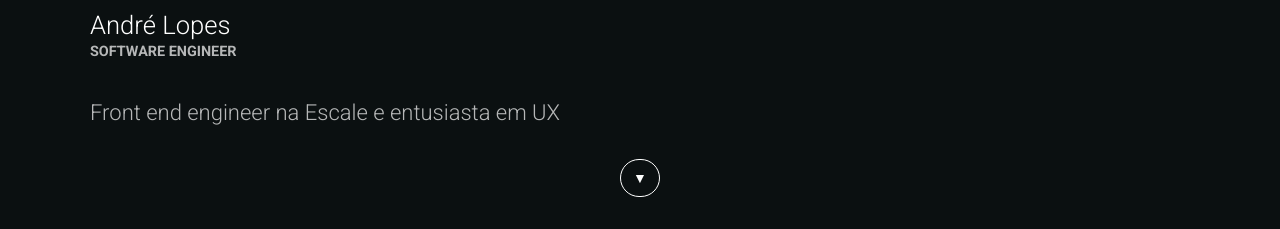
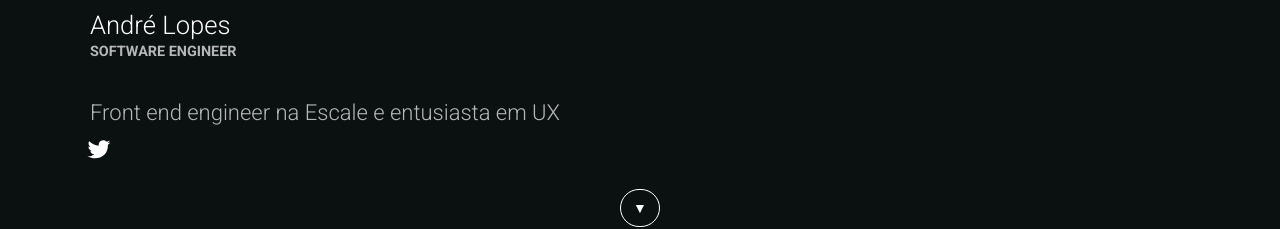
Before and after one commit to andreluizlopes/components-reactjs, a React (Create React App) app: page /#/ in a window 1280 px wide. Shown: the part 1080-1309 px from the top of the page. Built offline with nearby package versions, Linux system fonts and the light colour scheme.

Commit message:
feat: update social network

```diff
--- a/src/page/landing/About/About.jsx
+++ b/src/page/landing/About/About.jsx
@@ -19,19 +19,13 @@ const About = () => {
               <h4 className='card-title'>André Lopes</h4>
               <h6 className='card-category'>software engineer</h6>
             </div>
-            <p className='card-description text-center'>
+            <p className='card-description'>
               Front end engineer na Escale e entusiasta em UX
             </p>
           </div>
-          <div className='text-center card-footer'>
-            <a href='#pablo' className='btn-just-icon btn-neutral btn btn-link'>
-              <i className='fa fa-twitter' />
-            </a>
-            <a href='#pablo' className='btn-just-icon btn-neutral ml-1 btn btn-link'>
-              <i className='fa fa-google-plus' />
-            </a>
-            <a href='#pablo' className='btn-just-icon btn-neutral ml-1 btn btn-link'>
-              <i className='fa fa-linkedin' />
+          <div className='card-footer'>
+            <a href='https://twitter.com/oandrelopes' target='_blank' rel='noopener noreferrer' className='btn-just-icon btn-neutral btn btn-link'>
+              <svg class='icon' width='27' height='25' viewBox='0 0 27 25' fill='none' xmlns='http://www.w3.org/2000/svg'><g fill='#fff'><path d='M25.043 8.448c-.712.313-1.498.502-2.263.627.362-.06.9-.706 1.114-.96.33-.398.605-.849.753-1.339.02-.039.033-.084-.007-.117-.047-.02-.08-.007-.121.006-.86.444-1.746.77-2.693 1-.08.019-.134 0-.188-.046-.08-.085-.154-.17-.235-.235a4.652 4.652 0 0 0-3.304-1.09 4.79 4.79 0 0 0-1.893.522c-.591.3-1.115.711-1.531 1.214a4.49 4.49 0 0 0-.914 1.782c-.154.627-.147 1.247-.047 1.88.014.105.007.118-.094.105-3.693-.535-6.762-1.821-9.247-4.577-.107-.117-.167-.117-.255.007-1.088 1.586-.557 4.133.8 5.386.18.17.369.333.57.483-.074.013-.98-.078-1.786-.483-.108-.065-.161-.026-.175.092-.006.17.007.326.027.515.208 1.606 1.357 3.095 2.921 3.676.188.078.39.144.591.176-.356.079-.725.13-1.752.053-.128-.026-.175.039-.128.156.772 2.044 2.43 2.651 3.68 2.99.168.027.336.027.504.066-.007.013-.02.013-.027.026-.41.614-1.847 1.064-2.512 1.293-1.215.41-2.531.594-3.814.476-.208-.026-.249-.026-.302 0-.054.033-.007.078.06.13.262.17.524.314.793.458.812.418 1.665.75 2.551.992 4.58 1.228 9.744.327 13.182-2.997 2.7-2.611 3.647-6.208 3.647-9.812 0-.144.174-.222.275-.294.705-.516 1.262-1.13 1.786-1.815.121-.157.108-.294.108-.346v-.02c.006-.039.02-.02-.074.02z' /><path fill-rule='evenodd' clip-rule='evenodd' d='M10.114 24.197c0-.042.398 0 0 0 0-.021.048 0 0 0zM18.045 6.319c-.026.022-.06.022-.093 0h.093z' /></g></svg>
             </a>
           </div>
         </div>
--- a/src/page/landing/About/about.scss
+++ b/src/page/landing/About/about.scss
@@ -26,5 +26,9 @@
     .card-description {
       color: hsla(0,0%,100%,.7);
     }
+
+    .card-footer {
+      color: #fff;
+    }
   }
 }
```
